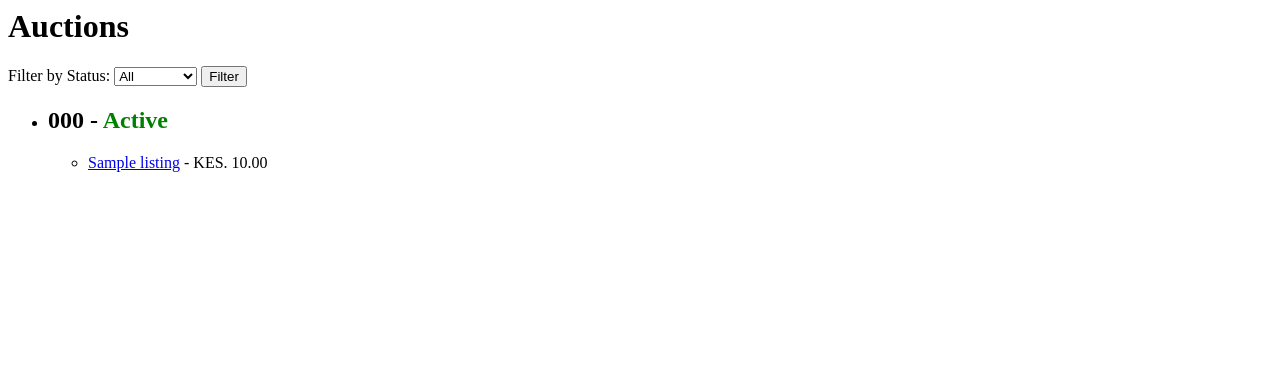
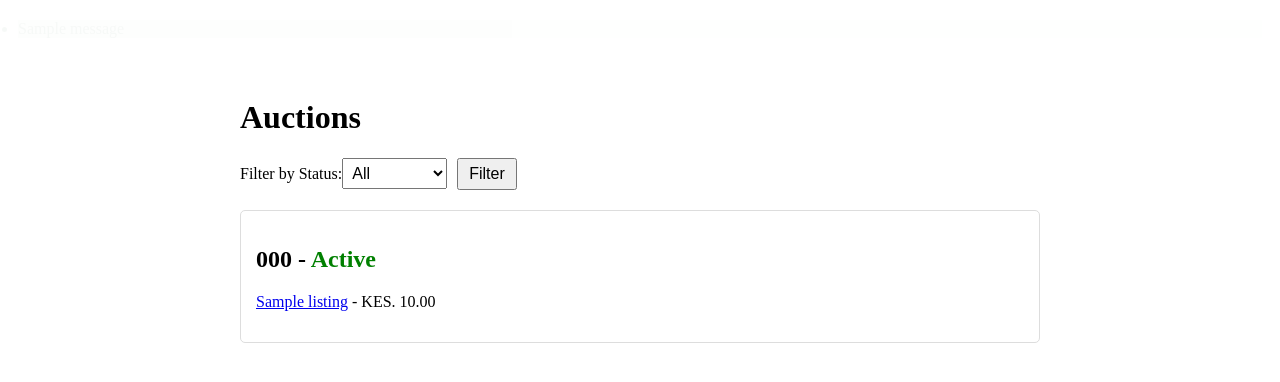
Before and after one commit to nickmwangemi/auction, a Django app: page / in a window 1280 px wide. Shown: the top 382 px of the page. Run offline with Django 5.2, Linux system fonts and the light colour scheme; tables that the repository leaves empty hold one stand-in row (values such as "Sample post"); one stand-in notice (Sample message) is shown.

Commit message:
update layouts

```diff
--- /dev/null
+++ b/auctions/templates/auctions/base.html
@@ -0,0 +1,57 @@
+<!DOCTYPE html>
+<html>
+<head>
+    <title>{% block title %}Digital Trading Platform{% endblock %}</title>
+    <style>
+        .messages {
+            position: relative;
+            padding: 10px;
+            margin: 10px 0;
+            border-radius: 5px;
+        }
+        .success {
+            background-color: #d4edda;
+            color: #155724;
+        }
+        .error {
+            background-color: #f8d7da;
+            color: #721c24;
+        }
+        .fade-out {
+            animation: fadeOut 10s ease-out forwards;
+        }
+        @keyframes fadeOut {
+            to {
+                opacity: 0;
+                visibility: hidden;
+            }
+        }
+    </style>
+</head>
+<body>
+    <!-- Display Django messages -->
+    {% if messages %}
+      <ul class="messages">
+        {% for message in messages %}
+          <li class="{{ message.tags }} fade-out">{{ message }}</li>
+        {% endfor %}
+      </ul>
+    {% endif %}
+
+    <div class="container">
+        {% block content %}{% endblock %}
+    </div>
+
+    <script>
+        // Automatically hide messages after 5 seconds
+        document.addEventListener('DOMContentLoaded', function() {
+            const messages = document.querySelectorAll('.messages .fade-out');
+            messages.forEach(message => {
+                setTimeout(() => {
+                    message.remove();
+                }, 30000); // 30 seconds
+            });
+        });
+    </script>
+</body>
+</html>
--- a/auctions/templates/auctions/create_listing.html
+++ b/auctions/templates/auctions/create_listing.html
@@ -1,6 +1,12 @@
+{% extends "auctions/base.html" %}
+
+{% block content %}
+
 <h1>Create a Listing for Auction: {{ form.instance.auction.auction_number }}</h1>
 <form method="post">
     {% csrf_token %}
     {{ form.as_p }}
     <button type="submit">Create Listing</button>
 </form>
+
+{% endblock %}
--- a/auctions/templates/auctions/home.html
+++ b/auctions/templates/auctions/home.html
@@ -1,28 +1,80 @@
+{% extends "auctions/base.html" %}
+
+{% block content %}
+<div class="auction-page">
     <h1>Auctions</h1>
-<form method="get">
+    <form method="get" class="filter-form">
         <label for="status">Filter by Status:</label>
-    <select id="status" name="status">
+        <select id="status" name="status" class="status-select">
             <option value="all" {% if not request.GET.status %}selected{% endif %}>All</option>
             <option value="upcoming" {% if request.GET.status == 'upcoming' %}selected{% endif %}>Upcoming</option>
             <option value="active" {% if request.GET.status == 'active' %}selected{% endif %}>Active</option>
             <option value="ended" {% if request.GET.status == 'ended' %}selected{% endif %}>Ended</option>
         </select>
-    <button type="submit">Filter</button>
+        <button type="submit" class="filter-button">Filter</button>
     </form>
 
-<ul>
+    <div class="auction-list">
+        {% if auctions %}
             {% for auction in auctions %}
-        <li>
+                <div class="auction-item">
                     <h2>{{ auction.auction_number }} - <span style="font-weight: bold; color: {% if auction.status == 'upcoming' %}blue{% elif auction.status == 'active' %}green{% else %}red{% endif %};">{{ auction.get_status_display }}</span></h2>
-            <ul>
+                    <ul class="listing-list">
                         {% for listing in auction.listings.all %}
-                    <li>
+                            <li class="listing-item">
                                 <a href="{% url 'listing_detail' listing.id %}">{{ listing.title }}</a> - KES. {{ listing.base_price }}
                             </li>
                         {% endfor %}
                     </ul>
-        </li>
-    {% empty %}
-        <li>No auctions available based on the selected filter.</li>
+                </div>
             {% endfor %}
-</ul>
+        {% else %}
+            <p class="no-auctions">No auctions available based on the selected filter.</p>
+        {% endif %}
+    </div>
+</div>
+
+<style>
+    .auction-page {
+        max-width: 800px;
+        margin: auto;
+        padding: 20px;
+    }
+    .filter-form {
+        margin-bottom: 20px;
+        display: flex;
+        align-items: center;
+    }
+    .status-select {
+        margin-right: 10px;
+        padding: 5px;
+        font-size: 16px;
+    }
+    .filter-button {
+        padding: 5px 10px;
+        font-size: 16px;
+        cursor: pointer;
+    }
+    .auction-list {
+        margin-top: 20px;
+    }
+    .auction-item {
+        border: 1px solid #ddd;
+        padding: 15px;
+        margin-bottom: 10px;
+        border-radius: 5px;
+    }
+    .listing-list {
+        list-style-type: none;
+        padding: 0;
+    }
+    .listing-item {
+        margin: 5px 0;
+    }
+    .no-auctions {
+        color: #777;
+        text-align: center;
+        margin-top: 20px;
+    }
+</style>
+{% endblock %}
--- a/auctions/templates/auctions/listing_list.html
+++ b/auctions/templates/auctions/listing_list.html
@@ -1,6 +1,11 @@
+{% extends "auctions/base.html" %}
+
+{% block content %}
+
 <h1>Auctions</h1>
 <ul>
     {% for listing in listings %}
         <li><a href="{% url 'listing_detail' listing.id %}">{{ listing.title }}</a></li>
     {% endfor %}
 </ul>
+{% endblock %}
--- a/auctions/templates/auctions/set_auction.html
+++ b/auctions/templates/auctions/set_auction.html
@@ -1,6 +1,11 @@
+{% extends "auctions/base.html" %}
+
+{% block content %}
+
 <h1>Set a New Auction</h1>
 <form method="post">
     {% csrf_token %}
     {{ form.as_p }}
     <button type="submit">Create Auction</button>
 </form>
+{% endblock %}
--- a/auctions/views.py
+++ b/auctions/views.py
@@ -31,7 +31,7 @@ class ListingDetailView(DetailView):
         return context
 
 
-class PlaceBidView(FormView):
+class PlaceBidView(LoginRequiredMixin, FormView):
     template_name = "auctions/place_bid.html"
     form_class = BidForm
 
```
Also changed, not shown: auctions/signals.py (added, +23 -0 lines), auctions/templates/auctions/listing_detail.html (+36 -12 lines), auctions/templates/auctions/place_bid.html (+17 -7 lines), auctions/utils.py (added, +25 -0 lines), requirements.txt (+25 -0 lines). Lines whose indentation alone changed are shown as unchanged.
